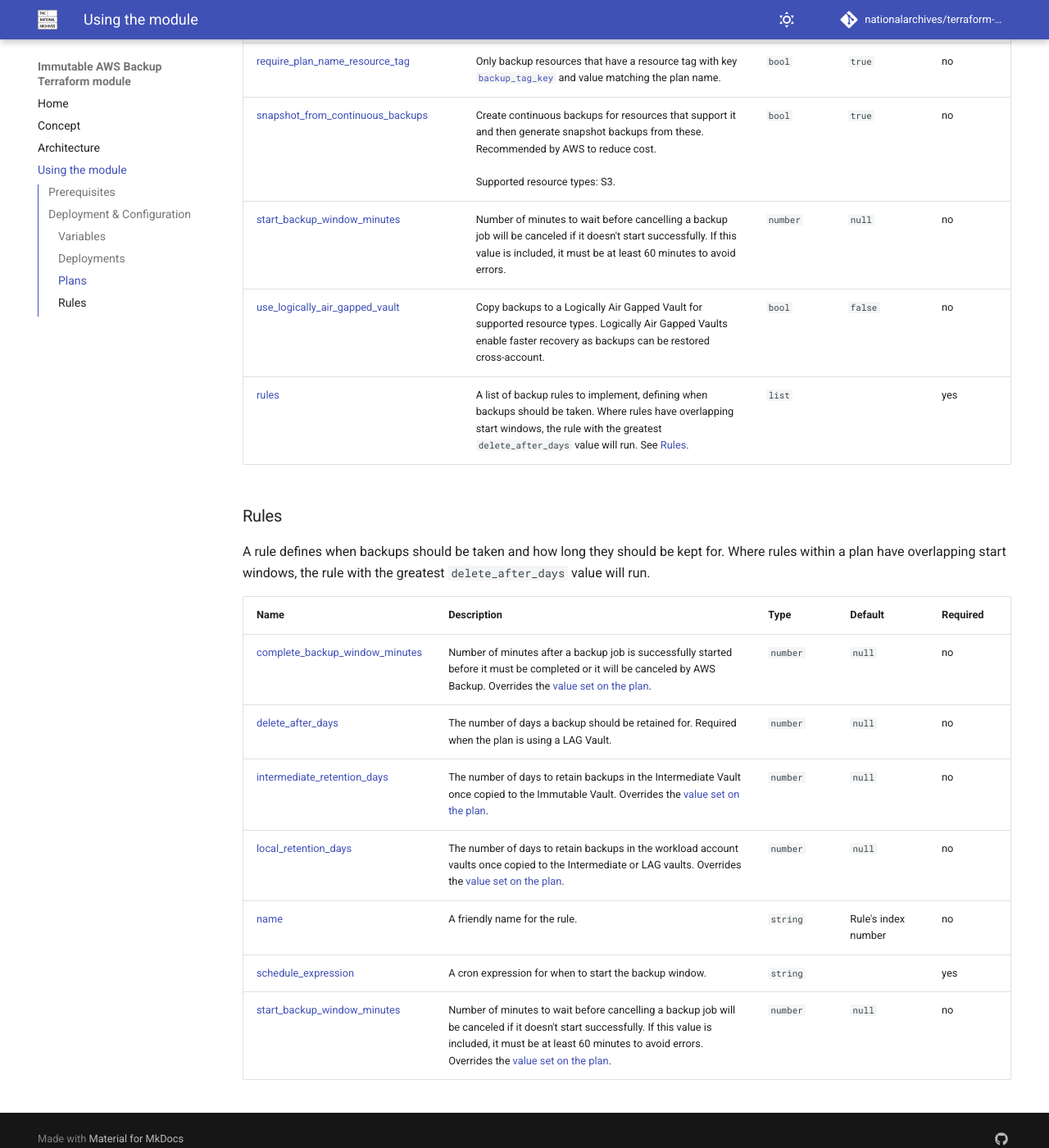
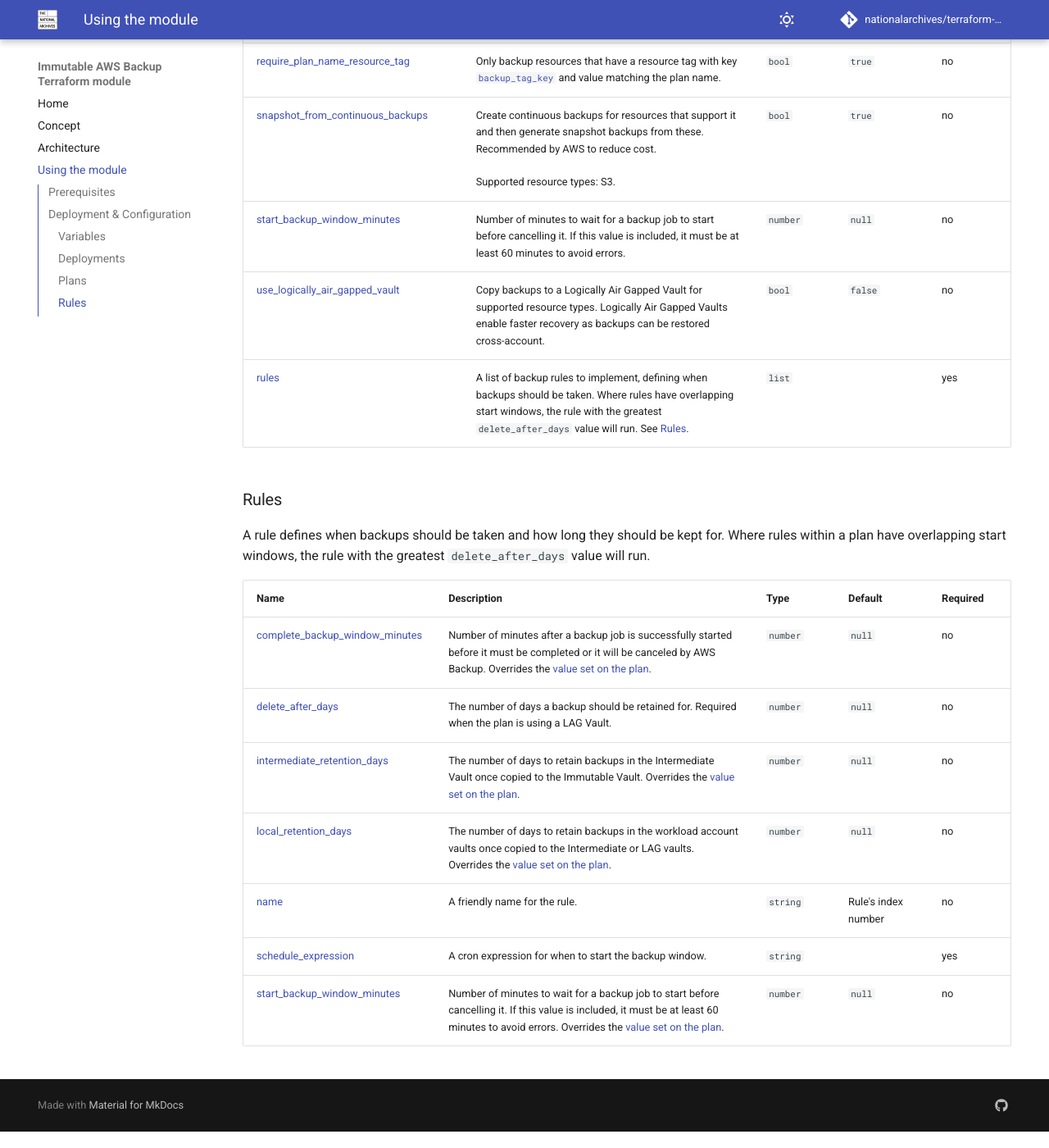
Before and after one commit to nationalarchives/terraform-aws-immutable-aws-backup, an MkDocs documentation site: the page built from docs/usage.md, in a window 1280 px wide and 1400 px high, scrolled down 2515 px. Shown: the whole window at 82% size. Built offline with MkDocs 1.6.1 and Material for MkDocs 9.7.7, drawn with Linux system fonts in a browser that asks for light colours; comment, search, counter and statistics services are not loaded.

Commit message:
PR changes

```diff
--- a/docs/usage.md
+++ b/docs/usage.md
@@ -51,7 +51,7 @@ A plan defines a selection of resources and a list of rules (when your backups s
 | <a name="plans_local_retention_days"></a> [local\_retention\_days](#plans\_local\_retention\_days) | The number of days to retain backups in the workload account vaults once copied to the Intermediate or LAG vaults. Persisting backups in this vault can reduce backup latency through incremental backups. If not set will use the rule's `delete_after_days` configuration. Can be overridden by setting on the rule. This does not affect Continuous Backups. | `number` | Rule's `delete_after_days` | no |
 | <a name="plans_require_plan_name_resource_tag"></a> [require\_plan\_name\_resource\_tag](#plans\_require\_plan\_name\_resource\_tag) | Only backup resources that have a resource tag with key [`backup_tag_key`](#deployments_backup_tag_key) and value matching the plan name. | `bool` | `true` | no |
 | <a name="plans_snapshot_from_continuous_backups"></a> [snapshot\_from\_continuous\_backups](#plans\_snapshot\_from\_continuous\_backups) | Create continuous backups for resources that support it and then generate snapshot backups from these. Recommended by AWS to reduce cost.<br/><br/>Supported resource types: S3. | `bool` | `true` | no |
-| <a name="plans_start_backup_window_minutes"></a> [start\_backup\_window\_minutes](#plans\_start\_backup\_window\_minutes) | Number of minutes to wait before cancelling a backup job will be canceled if it doesn't start successfully. If this value is included, it must be at least 60 minutes to avoid errors. | `number` | `null` | no |
+| <a name="plans_start_backup_window_minutes"></a> [start\_backup\_window\_minutes](#plans\_start\_backup\_window\_minutes) | Number of minutes to wait for a backup job to start before cancelling it. If this value is included, it must be at least 60 minutes to avoid errors. | `number` | `null` | no |
 | <a name="plans_use_logically_air_gapped_vault"></a> [use\_logically\_air\_gapped\_vault](#plans\_use\_logically\_air\_gapped\_vault) | Copy backups to a Logically Air Gapped Vault for supported resource types. Logically Air Gapped Vaults enable faster recovery as backups can be restored cross-account. | `bool` | `false` | no |
 | <a name="plans_rules"></a> [rules](#plans\_rules) | A list of backup rules to implement, defining when backups should be taken. Where rules have overlapping start windows, the rule with the greatest `delete_after_days` value will run. See [Rules](#rules). | `list` |  | yes |
 <!-- prettier-ignore-end -->
@@ -69,5 +69,5 @@ A rule defines when backups should be taken and how long they should be kept for
 | <a name="rules_local_retention_days"></a> [local\_retention\_days](#rules\_local\_retention\_days) | The number of days to retain backups in the workload account vaults once copied to the Intermediate or LAG vaults. Overrides the [value set on the plan](#plans\_local\_retention\_days). | `number` | `null` | no |
 | <a name="rules_name"></a> [name](#rules\_name) | A friendly name for the rule. | `string` | Rule's index number | no |
 | <a name="rules_schedule_expression"></a> [schedule\_expression](#rules\_schedule\_expression) | A cron expression for when to start the backup window. | `string` |  | yes |
-| <a name="rules_start_backup_window_minutes"></a> [start\_backup\_window\_minutes](#rules\_start\_backup\_window\_minutes) | Number of minutes to wait before cancelling a backup job will be canceled if it doesn't start successfully. If this value is included, it must be at least 60 minutes to avoid errors. Overrides the [value set on the plan](#plans\_start\_backup\_window\_minutes). | `number` | `null` | no |
+| <a name="rules_start_backup_window_minutes"></a> [start\_backup\_window\_minutes](#rules\_start\_backup\_window\_minutes) | Number of minutes to wait for a backup job to start before cancelling it. If this value is included, it must be at least 60 minutes to avoid errors. Overrides the [value set on the plan](#plans\_start\_backup\_window\_minutes). | `number` | `null` | no |
 <!-- prettier-ignore-end -->
```
Also changed, not shown: 2 other files.
